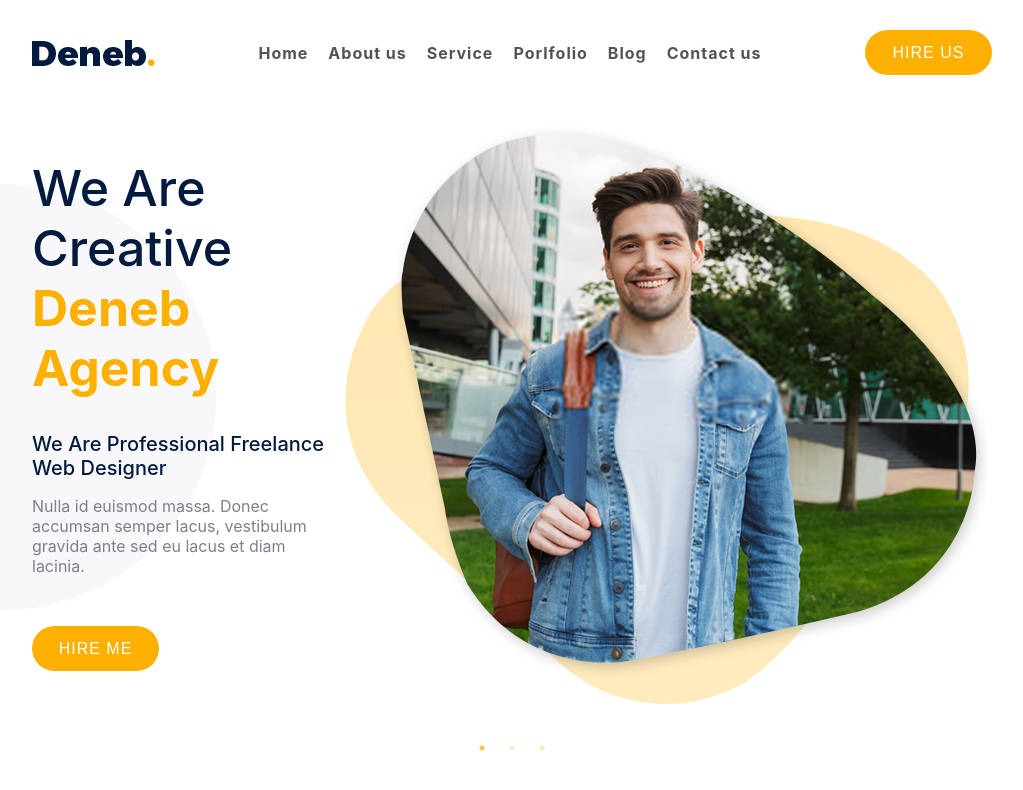
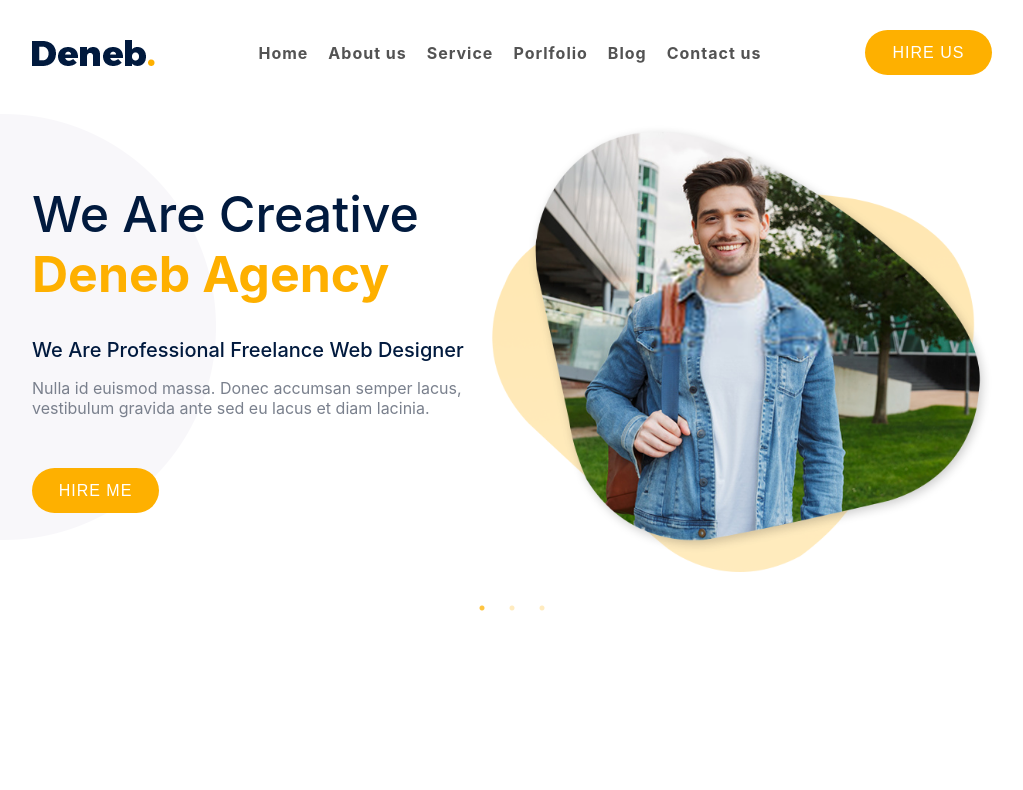
Before and after one commit to sakib-75/Creative-Portfolio, a React (Create React App) app: page / in a window 1280 px wide. Shown: the top 790 px of the page, without its empty margins (128-1151 px from the left). Built offline with nearby package versions, Linux system fonts and the light colour scheme.

Commit message:
Update Header.jsx

```diff
--- a/src/Components/Header/Header.jsx
+++ b/src/Components/Header/Header.jsx
@@ -50,7 +50,7 @@ export default function Header() {
               <p>Nulla id euismod massa. Donec accumsan semper lacus, vestibulum gravida ante sed eu lacus et diam lacinia.</p>
               <Button button_title="Hire Me"/>
             </div>
-            <img src={banner1} alt="" />
+            <img src={banner1} className="slider-img" alt="" />
           </div>
 
           <div className="slider-item">
@@ -60,7 +60,7 @@ export default function Header() {
               <p>Nulla id euismod massa. Donec accumsan semper lacus, vestibulum gravida ante sed eu lacus et diam lacinia.</p>
               <Button button_title="Hire Me"/>
             </div>
-            <img src={banner2} alt="" />
+            <img src={banner2} className="slider-img" alt="" />
           </div>
 
           <div className="slider-item">
@@ -70,7 +70,7 @@ export default function Header() {
               <p>Nulla id euismod massa. Donec accumsan semper lacus, vestibulum gravida ante sed eu lacus et diam lacinia.</p>
               <Button button_title="Hire Me"/>
             </div>
-            <img src={banner3} alt="" />
+            <img src={banner3} className="slider-img" alt="" />
           </div>
         </Slider>
 
```
